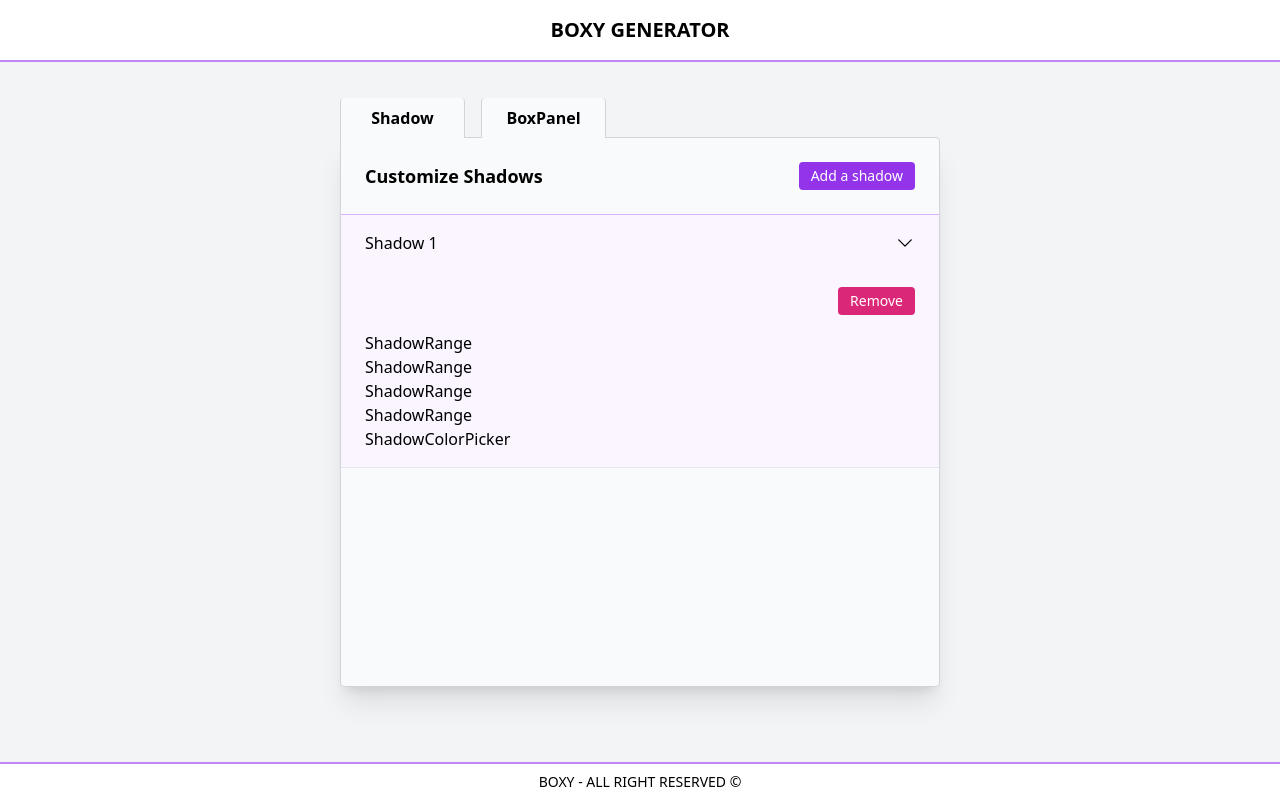
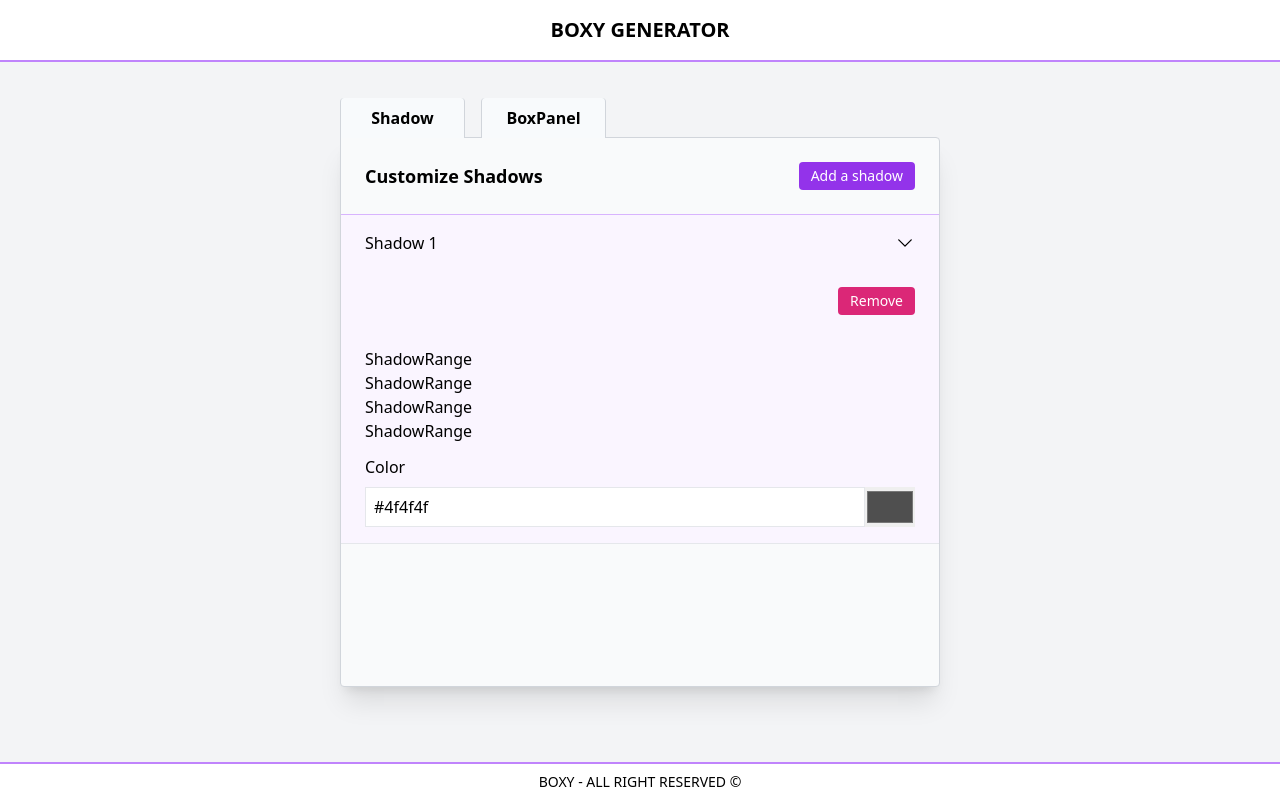
Before and after one commit to SandrineCipolla/BoxyGenerator, a React (Vite) app: page / in a window 1280 px wide. Built offline with nearby package versions, Linux system fonts and the light colour scheme.

Commit message:
update shadowId to shadowID

```diff
--- a/src/Layouts/ShadowList/Shadow.jsx
+++ b/src/Layouts/ShadowList/Shadow.jsx
@@ -18,7 +18,7 @@
         <ShadowRange
           key={index}
           inputData={shadow.inputs[index]}
-          shadowId={shadow.id}
+          shadowID={shadow.id}
         />
       );
     } else if (input.type === "color") {
@@ -26,7 +26,7 @@
         <ShadowColorPicker
           key={index}
           inputData={shadow.inputs[index]}
-          shadowId={shadow.id}
+          shadowID={shadow.id}
         />
       );
     }
@@ -50,7 +50,7 @@
       </button>
       {toggleShadow && (
         <>
-          <div className="flex items-end px-6 pt-4">
+          <div className="flex items-end px-6 py-4">
             {/* < Checkbox/>
                     < Checkbox/> */}
             <button
--- a/src/Layouts/ShadowList/ShadowColorPicker.jsx
+++ b/src/Layouts/ShadowList/ShadowColorPicker.jsx
@@ -1,5 +1,35 @@
-export default function ShadowColorPicker() {
+import { useDispatch } from "react-redux";
+import { updateShadowValue } from "../../features/shadows";
+
+export default function ShadowColorPicker({inputData,shadowID}) {
+  const dispatch = useDispatch();
+
+  function handleInput(e) {
+    dispatch(
+      updateShadowValue({
+        inputNumber: inputData.inputNumber,
+        value: e.target.value,
+        shadowID,
+      })
+    );
+  }
   return (
-    <div>ShadowColorPicker</div>
-  )
+    <div className="mt-3">
+      <p>{inputData.name}</p>
+      <div className="flex mt-2">
+        <input
+          className="flex-grow border py-& px-2 focus:outline-1 outline-purple-300"
+          type="text"
+          value={inputData.value}
+          onChange={handleInput}
+        />
+        <input
+          className="cursor-pointer h-[40px]"
+          type="color"
+          value={inputData.value}
+          onChange={handleInput}
+        />
+      </div>
+    </div>
+  );
 }
--- a/src/features/boxProperties.js
+++ b/src/features/boxProperties.js
@@ -40,6 +40,7 @@
   initialState,
   reducers: {
     updateBoxValue: (state, action) => {
+      console.log("state",state)
       state.find(el => el.inputNumber ===
         action.payload.inputNumber).value =action.payload.value
     },
--- a/src/features/shadows.js
+++ b/src/features/shadows.js
@@ -1,4 +1,4 @@
-import { createSlice } from "@reduxjs/toolkit";
+import { createSlice, current } from "@reduxjs/toolkit";
 import { nanoid } from "nanoid";
 
 const initialState = [
@@ -93,8 +93,27 @@
         ],
       });
     },
-    updateShadowValue: (state, action) => {},
-    updateCheckbox: (state, action) => {},
+    updateShadowValue: (state, action) => {
+      console.log("state", state);
+      const currentShadow = state.find(
+        (shadow) => shadow.id === action.payload.shadowID
+      );
+
+      const currentInput = currentShadow.inputs.find(
+        (input) => input.inputNumber === action.payload.inputNumber
+      );
+      if (currentInput) {
+        currentInput.value = action.payload.value;
+      }
+    },
+
+    updateCheckbox: (state, action) => {
+      const currentShadow = state.find(
+        (shadow) => shadow.id === action.payload.shadowID
+      );
+
+      currentShadow[action.payload.name] = !currentShadow[action.payload.name];
+    },
   },
 });
 
```
